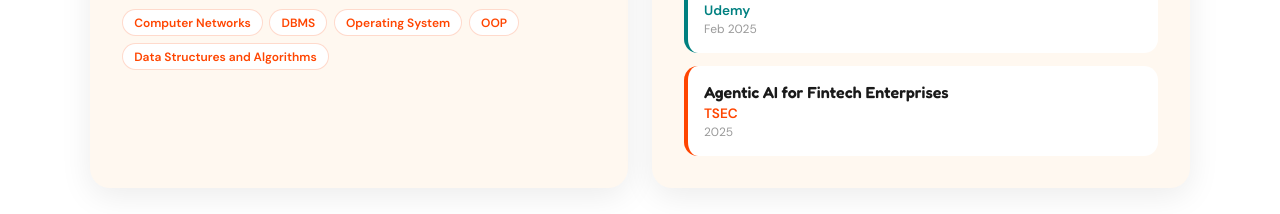
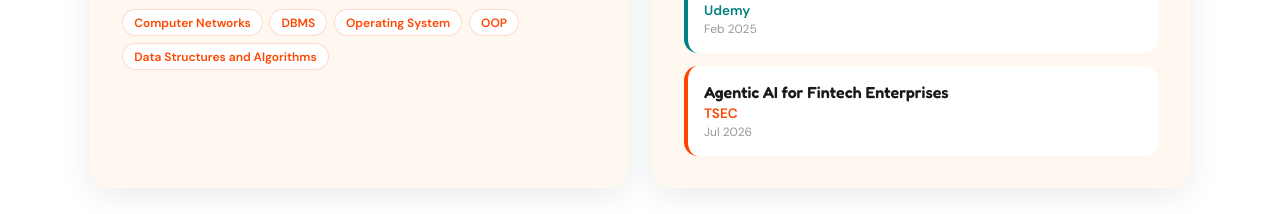
Before and after one commit to shenoyshivani/portfolio-website, a React (Vite) app in the folder client/: page / in a window 1280 px wide. Shown: the part 3989-4203 px from the top of the page. Built offline with nearby package versions, Linux system fonts and the light colour scheme.

Commit message:
Update Agentic AI cert period to Jul 2026

```diff
--- a/client/src/components/Education.jsx
+++ b/client/src/components/Education.jsx
@@ -28,7 +28,7 @@ const certifications = [
   {
     name: 'Agentic AI for Fintech Enterprises',
     issuer: 'TSEC',
-    period: '2025',
+    period: 'Jul 2026',
     link: 'https://drive.google.com/file/d/1EGu3fzuSQYV8SLnNuUduT4HCOamo59eR/view?usp=sharing',
     color: 'var(--orange)',
   },
```
